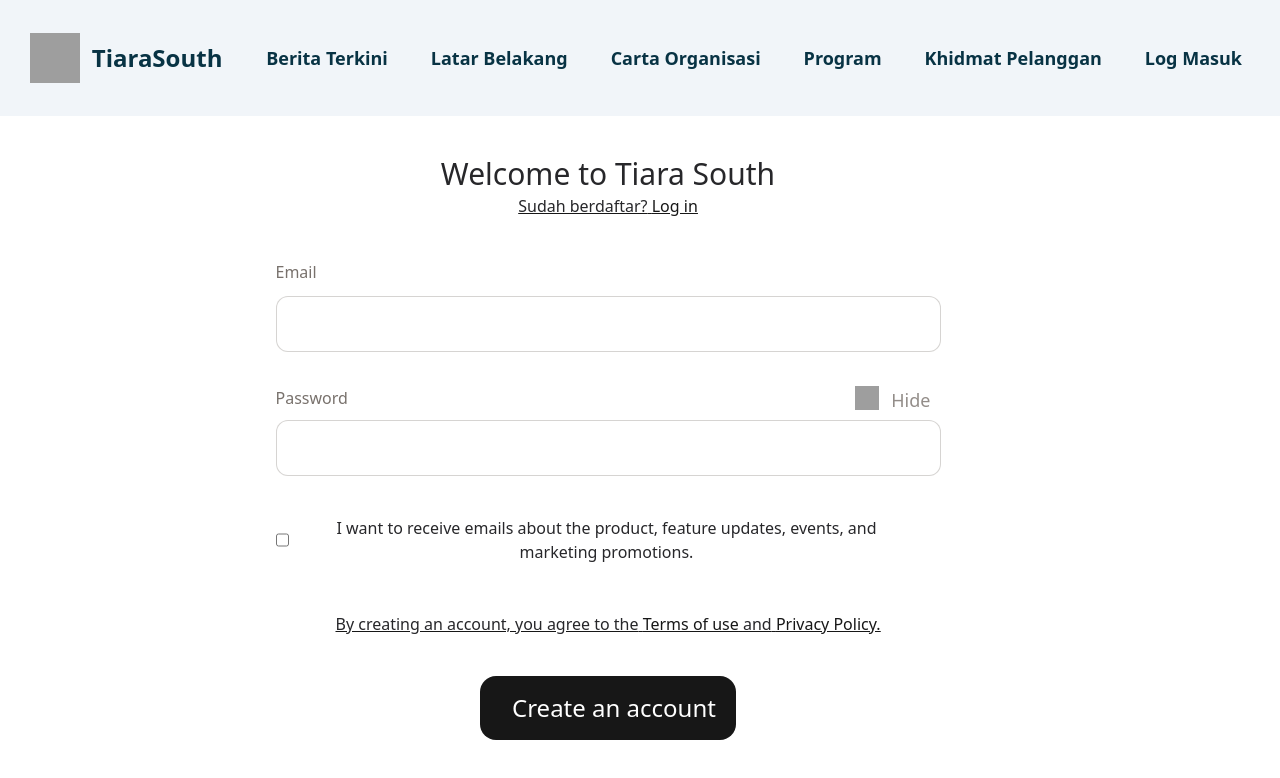
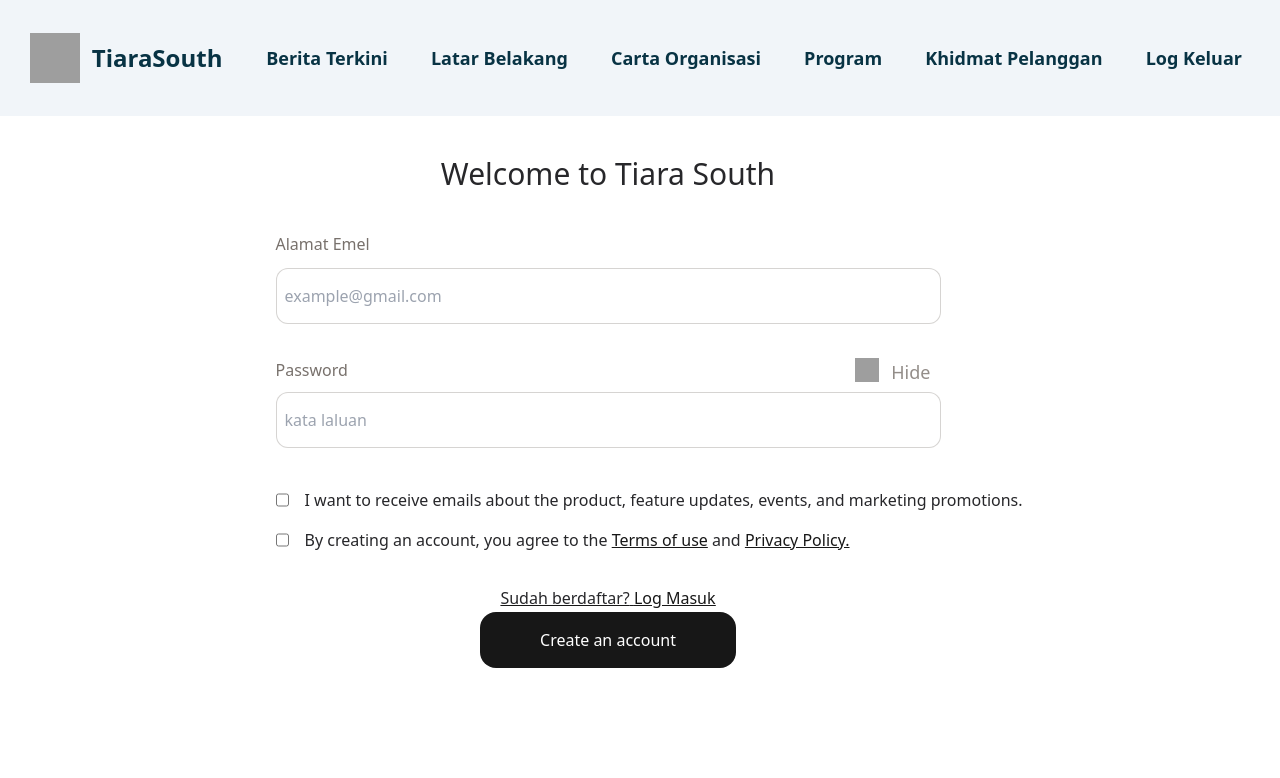
Before and after one commit to adamhijjaz/tiara-south-client, a React (Create React App) app: page /Signup in a window 1280 px wide. Shown: the top 778 px of the page. Built offline with nearby package versions, Linux system fonts and the light colour scheme; grey boxes are pictures that could not be loaded.

Commit message:
Login and SIgnup intergrated, Log Out Pending

```diff
--- a/src/App.js
+++ b/src/App.js
@@ -1,6 +1,7 @@
 import "./App.css";
 import { BrowserRouter as Router, Routes, Route, Link } from "react-router-dom";
-import { useEffect } from "react";
+import { useEffect, useState } from "react";
+import {  } from " const navigate = useNavigate();";
 import axios from "axios";
 import Home from "./pages/Home";
 import Login from "./pages/Login";
@@ -12,6 +13,24 @@ import Aduan from "./pages/Aduan";
 import Direktori from "./pages/Direktori";
 
 function App() {
+
+  const [authState, setAuthState] = useState({
+    email: "",
+    id: 0,
+    status: false,
+  });
+
+  const logout = () => {
+    localStorage.removeItem("accessToken");
+    console.log("Successfully Clear Token");
+    setAuthState({
+      email: "",
+      id: 0,
+      status: false,
+    });
+    window.href.location = "/";
+  };
+
   const NavItem = ({ text }) => (
     <div className="text-lg hover:bg-slate-300 hover:shadow-md font-semibold text-cyan-950 p-1 px-1.5 rounded-lg">
       {text}
@@ -26,9 +45,8 @@ function App() {
     // { to: "/Aduan", text: "Ruang Aduan" },
     // { to: "/Direktori", text: "Direktori Servis" },
     { to: "/Customersvc", text: "Khidmat Pelanggan" },
-    { to: "/login", text: "Log Masuk" },
+    // { to: "/login", text: "Log Masuk" },
   ];
-
 
   const NavItems = () => (
     <nav className="flex self-stretch justify-between gap-5 my-auto max-md:flex-wrap max-md:mt-10">
@@ -36,31 +54,21 @@ function App() {
         <Link key={index} to={link.to}>
           <NavItem text={link.text} />
         </Link>
-
       ))}
+      <Link onClick={()=>{
+        if (Response.accesToken) {
+          logout();
+        }
+        else{
+          window.href.location="/Login";
+        }
+      }}>
+        <div className="text-lg hover:bg-slate-300 hover:shadow-md font-semibold text-cyan-950 p-1 px-1.5 rounded-lg">
+          {Response.accesToken ? "Log Masuk" : "Log Keluar"}
+        </div>
+      </Link>
     </nav>
   );
-
-
-  let accestoken = false;
-
-  useEffect(() => {
-    const checkAccessToken = async () => {
-      try {
-        const response = await axios.get("http://localhost:3001/auth/auth", {
-          // headers: {
-          //   accessToken: localStorage.getItem("accessToken"),
-          // },
-        });
-        console.log("User is authenticated:", response.data);
-      } catch (e) {
-        // console.error("User is not Authenticated: ", e);
-      }
-    };
-
-    // Call the function to check accessToken
-    // checkAccessToken();
-  }, []);
 
   return (
     <div className="App">
--- a/src/pages/Home.js
+++ b/src/pages/Home.js
@@ -4,17 +4,21 @@ import { useEffect } from "react";
 
 function Home() {
   useEffect(() => {
-    try {
-      axios.get("http://localhost:3001/auth/auth").then((resp) => {
-        try {
-          console.log("Response: " + resp);
-        } catch (error) {
-          console.log("Error :" + error);
-        }
-      });
-    } catch (error) {
-      console.log("hello error happen in Home Page");
-    }
+    const checkAccessToken = async () => {
+      try {
+        const response = await axios.get("http://localhost:3001/auth/auth", {
+          headers: {
+            accessToken: localStorage.getItem("accessToken"),
+          },
+        });
+        console.log("User is authenticated:", response.data);
+      } catch (e) {
+        console.error("User is not authenticated:", e);
+      }
+    };
+
+    // Call the function to check accessToken
+    checkAccessToken();
   }, []);
 
   return (
@@ -24,28 +28,28 @@ function Home() {
           loading="lazy"
           src="https://png.pngtree.com/background/20230424/original/pngtree-an-aerial-view-of-residential-buildings-with-green-roofs-picture-image_2462208.jpg"
           alt=""
-          className="object-cover absolute inset-0 size-full"
+          className="absolute inset-0 object-cover size-full"
         />
         PERSATUAN PENDUDUK <br /> TIARA SOUTH
       </section>
-      <section className="flex flex-col pb-10 w-full text-center bg-cyan-700 max-md:max-w-full">
-        <div className="flex justify-center items-center px-16 py-12 w-full max-md:px-5 max-md:max-w-full">
+      <section className="flex flex-col w-full pb-10 text-center bg-cyan-700 max-md:max-w-full">
+        <div className="flex items-center justify-center w-full px-16 py-12 max-md:px-5 max-md:max-w-full">
           <div className="flex flex-col w-full max-w-[1000px] max-md:max-w-full">
             <div className="flex flex-col text-slate-50 max-md:max-w-full">
               <h2 className="self-center text-2xl font-extrabold uppercase tracking-[3.6px] max-md:max-w-full">
                 Sertai Komuniti
               </h2>
               <p className="mt-5 text-lg max-md:max-w-full">
-                Sedia untuk menjadikan Tiara South satu tempat yang sejahtera dan damai? <br />{" "}
-                <br />
+                Sedia untuk menjadikan Tiara South satu tempat yang sejahtera
+                dan damai? <br /> <br />
                 Selamat Datang kepada semua pengunjung laman web Persatuan
                 Penduduk Tiara South, Semenyih. Di harap para pengunjung dapat
                 menggunakan wadah laman web ini sebagai satu medium penghubung
                 yang efektif di antara Persatuan ini dengan orang ramai.
               </p>
             </div>
-            <div className="flex flex-col justify-center self-center mt-10 w-48 max-w-full text-lg font-semibold text-cyan-700">
-              <button className="justify-center items-center px-8 py-2 rounded-xl shadow-sm bg-slate-50 max-md:px-5">
+            <div className="flex flex-col self-center justify-center w-48 max-w-full mt-10 text-lg font-semibold text-cyan-700">
+              <button className="items-center justify-center px-8 py-2 shadow-sm rounded-xl bg-slate-50 max-md:px-5">
                 Sertai Kami
               </button>
             </div>
--- a/src/pages/Login.js
+++ b/src/pages/Login.js
@@ -2,6 +2,7 @@ import React, { useState, useContext } from "react";
 import axios from "axios";
 import { useNavigate } from "react-router-dom";
 import { AuthContext } from "../helpers/AuthContext";
+import { Link } from "react-router-dom";
 
 function Login() {
   const [email, setEmail] = useState("");
@@ -10,14 +11,14 @@ function Login() {
 
   const navigate = useNavigate();
 
-  const login = (event) => {
+  const login = () => {
     const data = {
       email: email,
       password: password,
     };
 
     axios
-      .post("http://localhost:3001/auth", data)
+      .post("http://localhost:3001/auth/login", data)
       .then((resp) => {
         console.log("Reponse: ", resp.data);
 
@@ -25,12 +26,12 @@ function Login() {
           alert("Error di Login : " + resp.data.error);
         } else {
           localStorage.setItem("accessToken", resp.data.token);
-
-          // setAuthState({
-          //   email: resp.data.email,
-          //   id: resp.data.id,
-          //   status: true,
-          // });
+          console.log(resp.data.token);
+          setAuthState({
+            email: resp.data.email,
+            id: resp.data.id,
+            status: true,
+          });
           navigate("/");
         }
       })
@@ -40,8 +41,8 @@ function Login() {
   };
 
   function checkfield() {
-    if (!email && !password) {
-      alert("Please fill Email and Password");
+    if (!email || !password) {
+      alert("Sila Isi Emel dan kata laluan anda");
     } else {
       login();
     }
@@ -99,6 +100,9 @@ function Login() {
                     placeholder="example@gmail.com"
                     type="email"
                     id="email"
+                    onChange={(event)=>{
+                      setEmail(event.target.value)
+                    }}
                     className="p-2 mt-1 border border-solid shrink-0 h-14 rounded-xl border-stone-500 border-opacity-30 max-md:max-w-full"
                   />
                 </div>
@@ -133,12 +137,12 @@ function Login() {
                       }}
                     />
                   </div>
-                  <a
-                    href="#"
+                  <Link
+                    onClick={()=>{alert("No Implementation, If you forget Please Login or Register Again")}}
                     className="self-end mt-2 text-base text-right underline text-neutral-900"
                   >
                     Lupa Kata Laluan
-                  </a>
+                  </Link>
                 </div>
                 <div className="flex flex-col justify-center items-center mt-5 max-w-full w-[304px]">
                   <div className="w-full">
@@ -152,15 +156,21 @@ function Login() {
                     </button>
                   </div>
                   <div className="w-full">
-                    <button
-                      navigate="/Signup"
-                      className="flex justify-center p-0.5 mt-2 text-base underline text-neutral-900"
-                    >
+                    <div className="flex justify-center p-0.5 mt-2 text-base underline text-neutral-900">
                       <p className="underline text-zinc-800">
                         Tidak mempunyai akaun?,
                       </p>
-                      <p className=" text-neutral-900"> Daftar Masuk</p>
-                    </button>
+                      <Link
+                        to="/Signup"
+                        onClick={() => {
+                          console.log("Clicked Sign Up");
+                        }}
+                        className=" text-neutral-900"
+                      >
+                        {" "}
+                        Daftar Masuk
+                      </Link>
+                    </div>
                   </div>
                 </div>
               </form>
--- a/src/pages/Signup.js
+++ b/src/pages/Signup.js
@@ -1,25 +1,9 @@
 import React, { useState } from "react";
 import axios from "axios";
 import { useNavigate } from "react-router-dom";
+import { Link } from "react-router-dom";
+
 // import { FidgetSpinner } from "react-loader-spinner";
-
-const InputField = ({ label, type = "text", value, onChange }) => (
-  <div className="flex flex-col mt-8 text-base text-left whitespace-nowrap text-stone-500 max-md:max-w-full">
-    <label
-      htmlFor={label.toLowerCase()}
-      className="justify-center py-2 max-md:max-w-full"
-    >
-      {label}
-    </label>
-    <input
-      type={type}
-      id={label.toLowerCase()}
-      value={value} // Pass value here
-      onChange={onChange} // Pass onChange here
-      className="p-2 mt-1 border border-solid shrink-0 h-14 rounded-xl border-stone-500 border-opacity-30 max-md:max-w-full"
-    />
-  </div>
-);
 
 // const PasswordRequirement = ({ text }) => (
 //   <div className="flex justify-center gap-2 py-2">
@@ -31,7 +15,6 @@ const InputField = ({ label, type = "text", value, onChange }) => (
 function Signup() {
   const [email, setEmail] = useState("");
   const [password, setPassword] = useState("");
-  // const [loading, setLoading] = useState(false); // State variable for loading
 
   const navigate = useNavigate();
 
@@ -49,17 +32,14 @@ function Signup() {
       password: password,
     };
 
-    // localStorage.setItem({email: "email"});
-    // localStorage.setItem({password: "password"});
-
-    axios.post("http://localhost:3001/auth", data).then((response) => {
+    axios.post("http://localhost:3001/auth/signup", data).then((response) => {
       try {
         console.log(response.data);
         if (response.data.error) {
           alert(response.data.error);
         } else {
-          alert("Successfully register, press OK to go to Login");
-          navigate("/login");
+          alert("Successfully register, press OK to go to Login Page");
+          navigate("/Login");
         }
       } catch (error) {
         console.log("Error Signing in: " + error);
@@ -77,20 +57,26 @@ function Signup() {
           <h1 className="text-3xl font-medium text-zinc-800">
             Welcome to Tiara South{" "}
           </h1>
-          <p className="justify-center p-0.5 text-base underline text-neutral-900">
-            <span className="text-zinc-800">Sudah berdaftar?</span>{" "}
-            <a href="Login" className="text-neutral-900">
-              Log in
-            </a>
-          </p>
         </div>
         <form>
-          <InputField
-            label="Email"
+          <div className="flex flex-col mt-8 text-base text-left whitespace-nowrap text-stone-500 max-md:max-w-full">
+            <label
+              htmlFor="email"
+              className="justify-center py-2 max-md:max-w-full"
+            >
+              Alamat Emel
+            </label>
+            <input
               type="email"
-            value={email}
-            onChange={(event) => setEmail(event.target.value)}
+              placeholder="example@gmail.com"
+              id="email"
+              onChange={(event) => {
+                setEmail(event.target.value);
+                console.log(event.target.value);
+              }} // Pass onChange here
+              className="p-2 mt-1 border border-solid shrink-0 h-14 rounded-xl border-stone-500 border-opacity-30 max-md:max-w-full"
             />
+          </div>
           <div className="flex flex-col mt-8 max-md:max-w-full">
             <div className="flex flex-col whitespace-nowrap">
               <div className="flex gap-5 py-0.5 pr-2.5 max-md:flex-wrap justify-between">
@@ -110,26 +96,38 @@ function Signup() {
               <input
                 type="password"
                 id="password"
+                placeholder="kata laluan"
                 value={password}
-                onChange={(event) => setPassword(event.target.value)}
+                onChange={(event) => {
+
+                  console.log(setPassword(event.target.value));
+                }}
                 className="p-2 mt-1 border border-solid shrink-0 h-14 rounded-xl border-stone-500 border-opacity-30 max-md:max-w-full"
               />
             </div>
           </div>
-          <div className="flex gap-2 py-2 mt-8 mr-6 text-base text-zinc-800 max-md:flex-wrap max-md:mr-2.5">
+          <div className="flex py-2 mt-8 mr-6 text-base text-zinc-800 max-md:flex-wrap max-md:mr-2.5 text-left">
             <input
               className="pt-0"
               type="checkbox"
-              id="demoCheckbox"
-              name="checkbox"
-              value="1"
+              id="checkNews"
+              name="checkNews"
+              value={0}
             ></input>{" "}
-            <p className="max-md:max-w-full">
+            <p className="px-4 text-nowrap max-md:max-w-full ">
               I want to receive emails about the product, feature updates,
               events, and marketing promotions.
             </p>
           </div>
-          <p className="justify-center py-2 mt-8 text-base underline text-neutral-900 max-md:max-w-full">
+          <div className="flex justify-center py-2 text-base text-neutral-900 max-md:max-w-full">
+            <input
+              className="pt-0"
+              type="checkbox"
+              id="checkPolicy"
+              name="checkPolicy"
+              value={0}
+            ></input>
+            <div className="w-full px-4 text-left">
               <span className="text-zinc-800">
                 By creating an account, you agree to the{" "}
               </span>
@@ -140,10 +138,21 @@ function Signup() {
               <a href="#" className="underline text-neutral-900">
                 Privacy Policy.
               </a>{" "}
+            </div>
+          </div>
+
+          <div className="flex flex-col justify-center w-64 max-w-full mx-auto my-6 font-medium text-center text-white xt-2xl">
+            <p className="justify-center p-0.5 text-base underline text-neutral-900">
+              <span className="text-zinc-800">Sudah berdaftar?</span>{" "}
+              <Link to="/Login" className="text-neutral-900">
+                Log Masuk
+              </Link>
             </p>
-          <div className="flex flex-col justify-center w-64 max-w-full mx-auto mt-8 text-2xl font-medium text-center text-white">
-            <button onClick={signup} className="flex flex-col justify-center px-8 py-4 bg-neutral-900 rounded-[16px] max-md:px-5 hover:underline">
-              <span className="justify-center text-nowrap">
+            <button
+              onClick={signup}
+              className="flex flex-col justify-center px-8 py-4 bg-neutral-900 rounded-[16px] max-md:px-5 hover:underline "
+            >
+              <span className="w-full text-center text-nowrap">
                 Create an account
               </span>
             </button>
```
Lines whose indentation alone changed are shown as unchanged.
